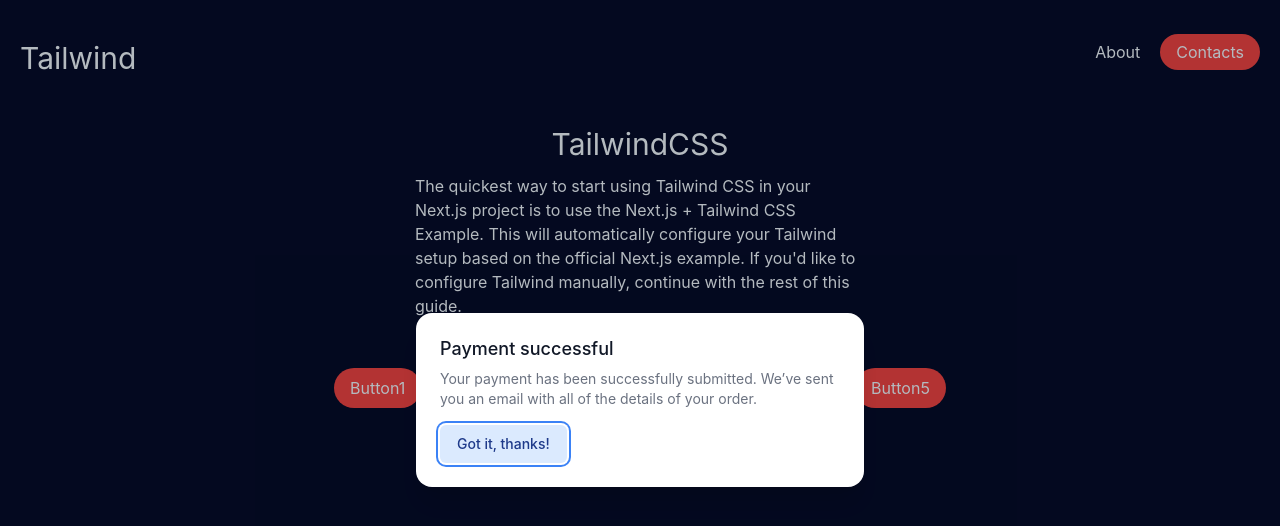
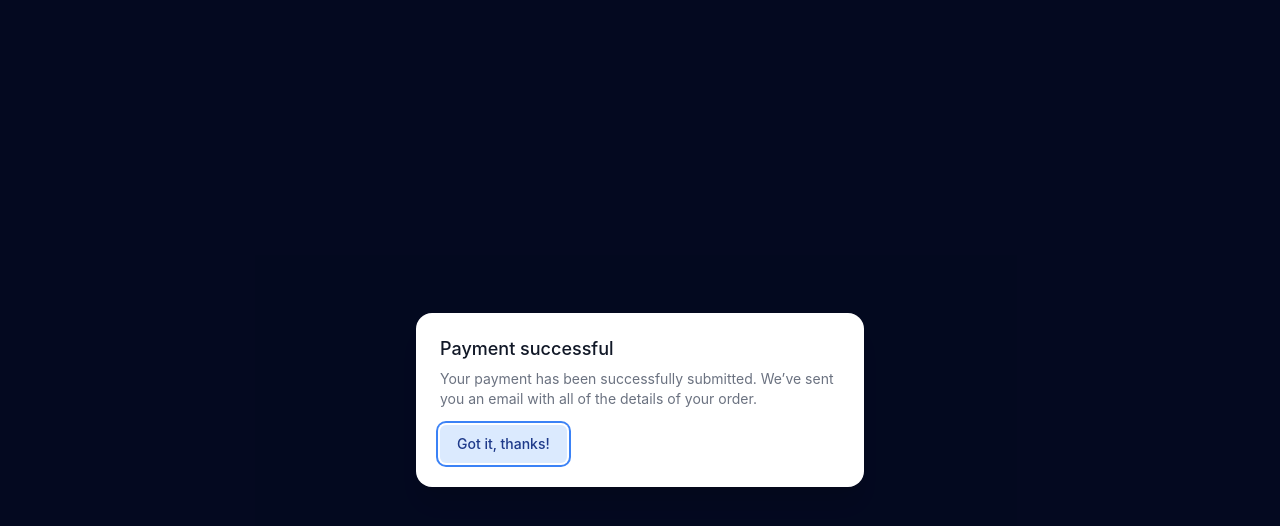
Before and after one commit to Mithrandir-07/modaltest, a Next.js app: page / in a window 1280 px wide. Shown: the top 526 px of the page. Built offline with nearby package versions, Linux system fonts and the light colour scheme.

Commit message:
firstcommit

```diff
--- a/pages/index.js
+++ b/pages/index.js
@@ -3,6 +3,8 @@
 import styles from '../styles/Home.module.css'
 import { Dialog, Transition } from '@headlessui/react'
 import { Fragment, useState } from 'react'
+import { useForm } from "react-hook-form";
+
 
 export default function MyModal() {
   let [isOpen, setIsOpen] = useState(true)
@@ -24,39 +26,11 @@
 
       <main className={styles.main}>
 
-        <header class="container mx-auto px-5">
-
-          <div class="flex justify-between pt-10">
-
-            <span class="fond-bpld text-3xl">
-              Tailwind
-            </span>
-
-            <div class="space-x-5">
-              <a href="" class="hover:underline">About</a>
-              <a href="" class="bg-red-500 py-2 px-4 rounded-full hover:bg-red-700">Contacts</a>
-            </div>
-          </div>
-        </header>
-
-        <div class="container mx-auto py-big px-3 sm:px-0">
-          <h1 class="text-center text-3xl fond-bold">TailwindCSS</h1>
-          <p class="pt-3 w-full sm:w-[450px] mx-auto ">The quickest way to start using Tailwind CSS in your Next.js project is to use the Next.js + Tailwind CSS Example. This will automatically configure your Tailwind setup based on the official Next.js example. If you'd like to configure Tailwind manually, continue with the rest of this guide.</p>
-        </div>
-
-        <div class="flex justify-center space-x-0 md:space-x-10 flex-col md:flex-row space-y-5 md:space-y-0 px-3 sm:px-0">
-          <div class="bg-red-500 py-2 px-4 rounded-full hover:bg-red-700">Button1</div>
-          <div class="bg-red-500 py-2 px-4 rounded-full hover:bg-red-700">Button2</div>
-          <div class="bg-red-500 py-2 px-4 rounded-full hover:bg-red-700">Button3</div>
-          <div class="bg-red-500 py-2 px-4 rounded-full hover:bg-red-700">Button4</div>
-          <div class="bg-red-500 py-2 px-4 rounded-full hover:bg-red-700">Button5</div>
-        </div>
-
         <div className="fixed inset-0 flex items-center justify-center">
           <button
             type="button"
             onClick={openModal}
-            className="rounded-full bg-black px-4 py-2 text-sm font-medium text-white hover:bg-opacity-60 focus:outline-none focus-visible:ring-2 focus-visible:ring-white focus-visible:ring-opacity-75"
+            className="rounded-full bg-black px-4 py-2 text-sm font-medium text-white hover:bg-green-700 focus:outline-none focus-visible:ring-2 focus-visible:ring-white focus-visible:ring-opacity-75"
           >
             Open dialog
           </button>
```
